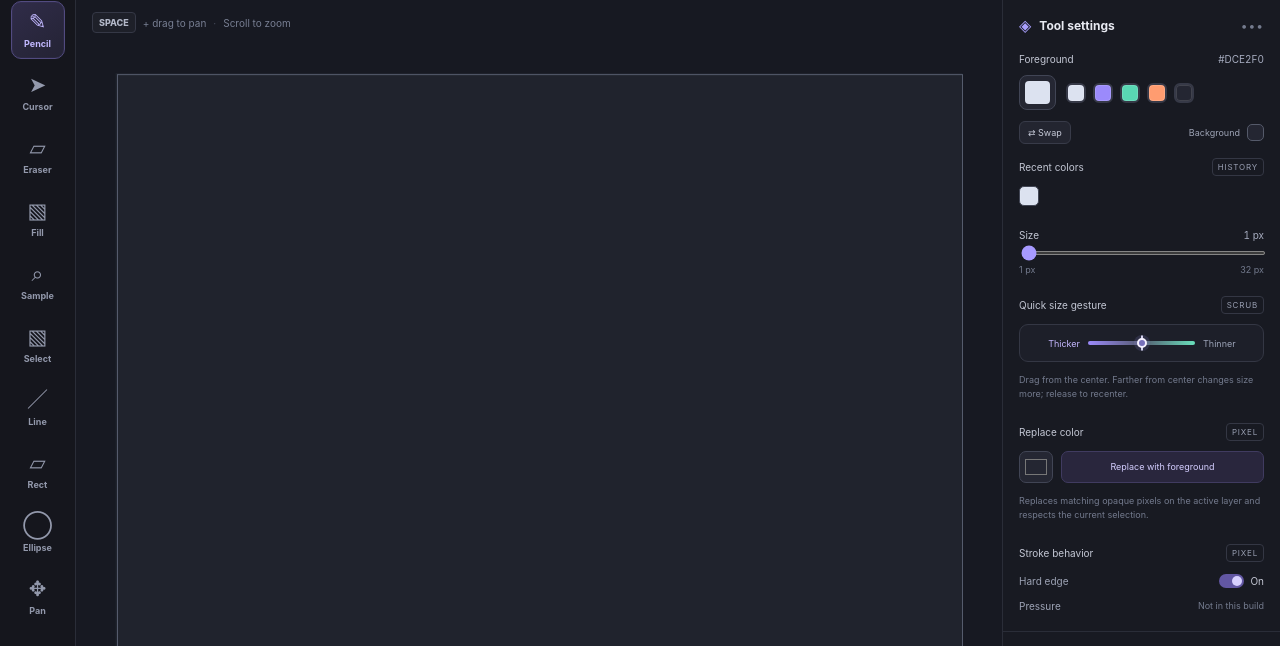
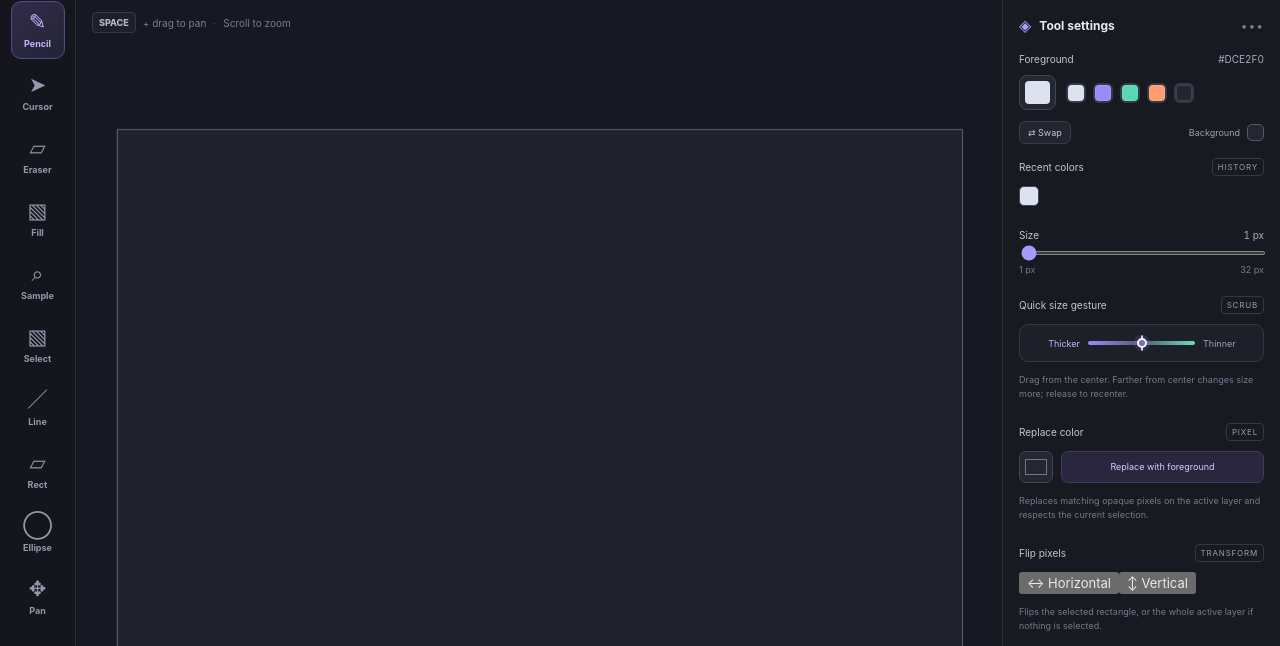
Before and after one commit to gavilandavid89-pixel/PixelForge-Ai, a website with bundled scripts: page index.html in a window 1280 px wide. Shown: the part 115-761 px from the top of the page. Built offline with nearby package versions, Linux system fonts and the light colour scheme.

Commit message:
feat: add horizontal and vertical pixel flip controls

```diff
--- a/index.html
+++ b/index.html
@@ -73,6 +73,7 @@
       <div id="sample-settings" class="control-block" hidden><div class="control-heading"><label for="sample-source">Sample from</label><span class="tiny-tag">COLOR</span></div><select id="sample-source" class="fill-select" aria-label="Eyedropper sample source"><option value="merged">Visible composite</option><option value="layer">Active layer only</option></select><p class="small-note">Transparent pixels do not replace the foreground color.</p></div>
       <div id="fill-settings" class="control-block" hidden><div class="control-heading"><label for="fill-mode">Bucket mode</label><span class="tiny-tag">FILL</span></div><select id="fill-mode" class="fill-select" aria-label="Bucket fill mode"><option value="contiguous">Connected area</option><option value="global">Matching color · whole layer</option></select><div class="control-heading" style="margin-top:12px"><label for="fill-tolerance">Color tolerance</label><span id="fill-tolerance-value">0</span></div><input id="fill-tolerance" class="range-input" type="range" min="0" max="128" value="0"><div class="range-labels"><span>Exact</span><span>Similar colors</span></div></div>
       <div class="control-block replace-color-block"><div class="control-heading"><label for="replace-source">Replace color</label><span class="tiny-tag">PIXEL</span></div><div class="replace-color-row"><input id="replace-source" type="color" value="#242632" aria-label="Color to replace"><button id="replace-color" type="button">Replace with foreground</button></div><p class="small-note">Replaces matching opaque pixels on the active layer and respects the current selection.</p></div>
+      <div class="control-block transform-block"><div class="control-heading"><span>Flip pixels</span><span class="tiny-tag">TRANSFORM</span></div><div class="transform-actions"><button id="flip-horizontal" type="button" title="Flip selection or active layer horizontally">↔ Horizontal</button><button id="flip-vertical" type="button" title="Flip selection or active layer vertically">↕ Vertical</button></div><p class="small-note">Flips the selected rectangle, or the whole active layer if nothing is selected.</p></div>
       <div class="control-block"><div class="control-heading"><span>Stroke behavior</span><span class="tiny-tag">PIXEL</span></div><div class="setting-row"><span>Hard edge</span><span class="setting-value"><span class="toggle on"></span> On</span></div><div class="setting-row"><span>Pressure</span><span class="setting-value muted">Not in this build</span></div></div>
     </section>
     <section class="inspector-section layer-section">
```
